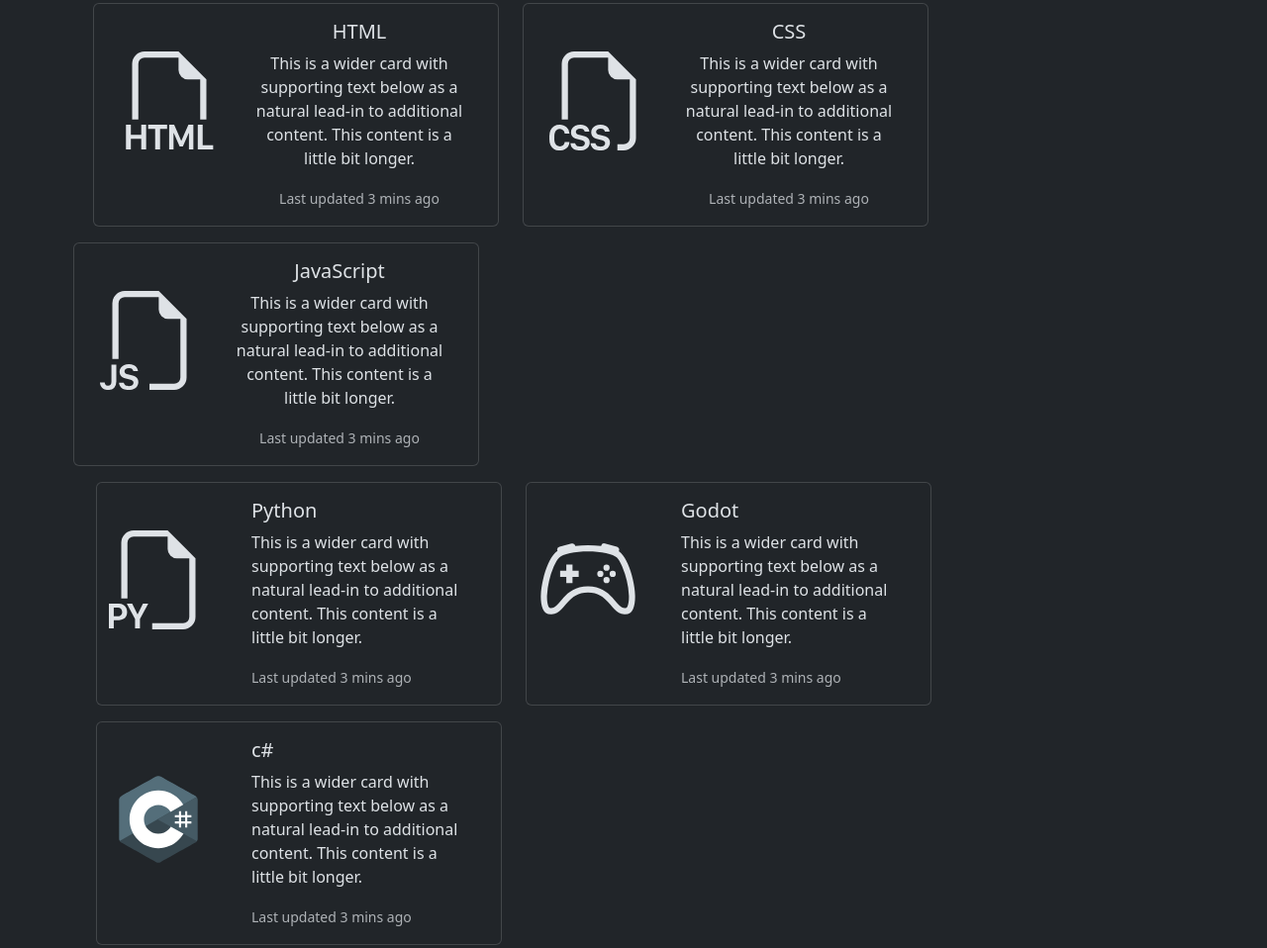
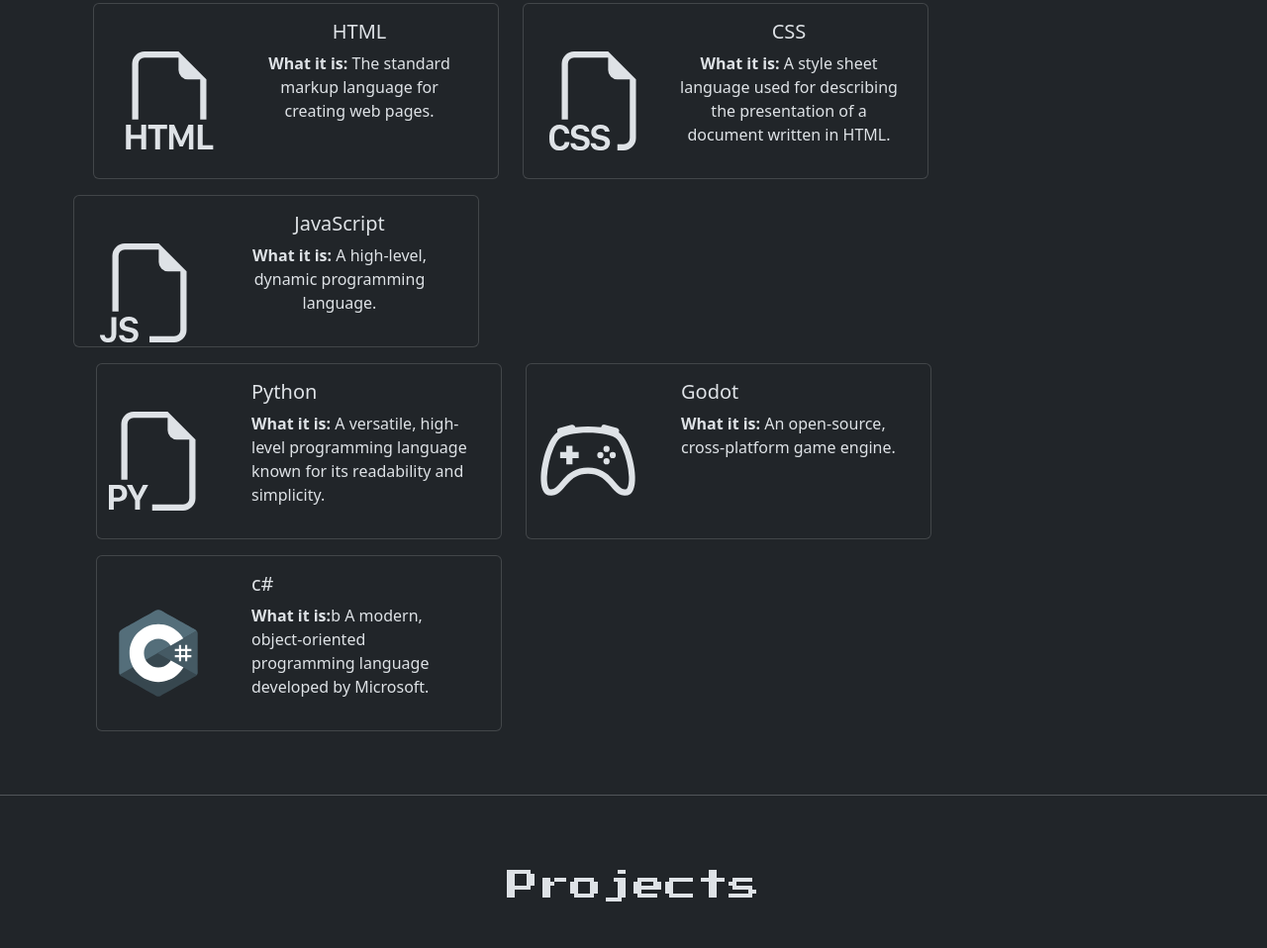
Before and after one commit to notme6000/notme6000.github.io, a website: page index.html in a window 1280 px wide. Shown: the part 1478-2436 px from the top of the page at 99% size. After the commit the page ends 2401 px from the top, so only its background shows below. Drawn offline with nearby package versions, Linux system fonts and the light colour scheme.

Commit message:
skills-card-edit

```diff
--- a/index.html
+++ b/index.html
@@ -34,7 +34,7 @@
                 <a class="nav-link fw-medium" href="#skills">Skills</a>
               </li>
               <li class="nav-item"></li>
-                <a class="nav-link fw-medium" href="#">Projects</a>
+                <a class="nav-link fw-medium" href="#projects">Projects</a>
               </li>
               <li class="nav-item"></li>
                 <a class="nav-link fw-medium" href="#">Contact</a>
@@ -151,8 +151,8 @@
             <div class="col-md-8">
               <div class="card-body">
                 <h5 class="card-title">HTML</h5>
-                <p class="card-text">This is a wider card with supporting text below as a natural lead-in to additional content. This content is a little bit longer.</p>
-                <p class="card-text"><small class="text-body-secondary">Last updated 3 mins ago</small></p>
+                <p class="card-text"><b>What it is:</b> The standard markup language for creating web pages.</p>
+                <p class="card-text"><small class="text-body-secondary"></small></p>
               </div>
             </div>
           </div>
@@ -167,8 +167,8 @@
             <div class="col-md-8">
               <div class="card-body">
                 <h5 class="card-title">CSS</h5>
-                <p class="card-text">This is a wider card with supporting text below as a natural lead-in to additional content. This content is a little bit longer.</p>
-                <p class="card-text"><small class="text-body-secondary">Last updated 3 mins ago</small></p>
+                <p class="card-text"><b>What it is:</b> A style sheet language used for describing the presentation of a document written in HTML.</p>
+                <p class="card-text"><small class="text-body-secondary"></small></p>
               </div>
             </div>
           </div>
@@ -183,8 +183,8 @@
             <div class="col-md-8">
               <div class="card-body">
                 <h5 class="card-title">JavaScript</h5>
-                <p class="card-text">This is a wider card with supporting text below as a natural lead-in to additional content. This content is a little bit longer.</p>
-                <p class="card-text"><small class="text-body-secondary">Last updated 3 mins ago</small></p>
+                <p class="card-text"><b>What it is:</b> A high-level, dynamic programming language.</p>
+                <p class="card-text"><small class="text-body-secondary"></small></p>
               </div>
             </div>
           </div>
@@ -203,8 +203,8 @@
             <div class="col-md-8">
               <div class="card-body">
                 <h5 class="card-title">Python</h5>
-                <p class="card-text">This is a wider card with supporting text below as a natural lead-in to additional content. This content is a little bit longer.</p>
-                <p class="card-text"><small class="text-body-secondary">Last updated 3 mins ago</small></p>
+                <p class="card-text"><b>What it is:</b> A versatile, high-level programming language known for its readability and simplicity.</p>
+                <p class="card-text"><small class="text-body-secondary"></small></p>
               </div>
             </div>
           </div>
@@ -220,8 +220,8 @@
             <div class="col-md-8">
               <div class="card-body">
                 <h5 class="card-title">Godot</h5>
-                <p class="card-text">This is a wider card with supporting text below as a natural lead-in to additional content. This content is a little bit longer.</p>
-                <p class="card-text"><small class="text-body-secondary">Last updated 3 mins ago</small></p>
+                <p class="card-text"><b>What it is:</b> An open-source, cross-platform game engine.</p>
+                <p class="card-text"><small class="text-body-secondary"></small></p>
               </div>
             </div>
           </div>
@@ -236,8 +236,8 @@
             <div class="col-md-8">
               <div class="card-body">
                 <h5 class="card-title">c#</h5>
-                <p class="card-text">This is a wider card with supporting text below as a natural lead-in to additional content. This content is a little bit longer.</p>
-                <p class="card-text"><small class="text-body-secondary">Last updated 3 mins ago</small></p>
+                <p class="card-text"><b>What it is:</b>b A modern, object-oriented programming language developed by Microsoft.</p>
+                <p class="card-text"><small class="text-body-secondary"></small></p>
               </div>
             </div>
           </div>
@@ -250,7 +250,7 @@
      <br>
     <!-- skills page end -->
     <!-- project start -->
-    <div class="text-center">
+    <div class="text-center" id="projects">
       <div class="iam h2">Projects</div>
 
 
```
